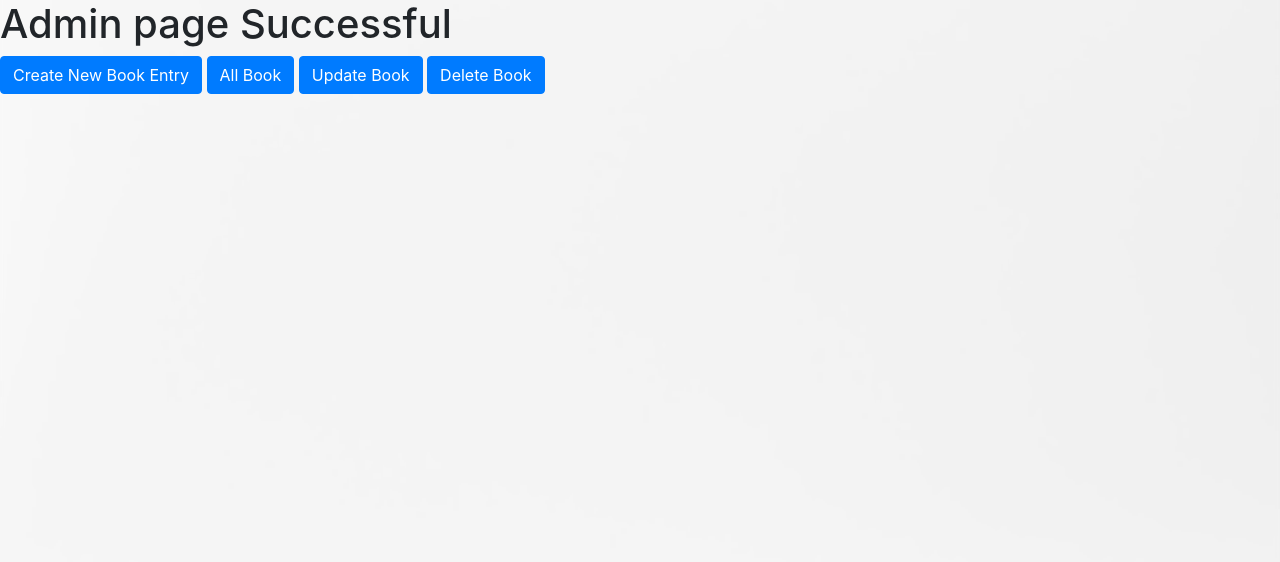
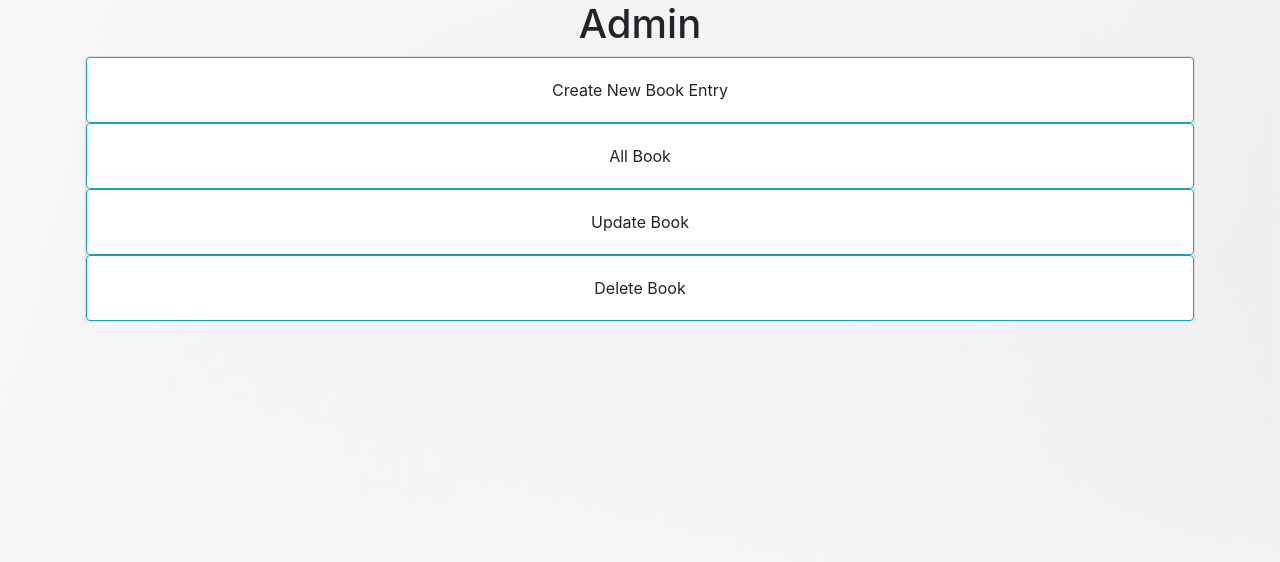
Before and after one commit to RutujaGurav07/Libary_manegement_system_django, a Django app: template library/templates/Admin_portal.html in a window 1280 px wide. Shown: the part 56-618 px from the top of the page. Run offline with Django 4.2, Linux system fonts and the light colour scheme; the template is opened without the code that fills it, so the values that code supplies are empty; some libraries are stand-ins or nearby versions.

Commit message:
update Admin_portal

```diff
--- a/library/templates/Admin_portal.html
+++ b/library/templates/Admin_portal.html
@@ -4,10 +4,12 @@
 {% block content %}
 
 <html>
+
 <head>
     <link rel="stylesheet" type="text/css" href="{% static 'css/index.css' %}" />
 
 </head>
+
 <body>
     {% for message in messages %}
 
@@ -17,14 +19,21 @@
     </div>
 
     {% endfor %}
-        <h1>
-             Admin page Successful
+    <h1 class="text-center">
+        Admin
     </h1>
-        <a class="btn btn-primary" href="/add_book" role="button">Create New Book Entry </a>
-        <a class="btn btn-primary" href="/all_book" role="button">All Book  </a>
-        <a class="btn btn-primary" href="/update_book" role="button">Update Book </a>
-        <a class="btn btn-primary" href="/delete_book" role="button">Delete Book </a>
+    <div class="container">
+        <div class="card">
+            <div class="list-group">
+                <a class="btn card-body border border-info " href="/add_book" role="button">Create New Book Entry </a>
+                <a class="btn card-body border border-info" href="/all_book" role="button">All Book </a>
+                <a class="btn card-body border border-info" href="/update_book" role="button">Update Book </a>
+                <a class="btn card-body border border-info" href="/delete_book" role="button">Delete Book </a>
+            </div>
+        </div>
+    </div>
 
 </body>
+
 </html>
 {% endblock %}
```
Also changed, not shown: library/views.py (+7 -0 lines). Lines whose indentation alone changed are shown as unchanged.
